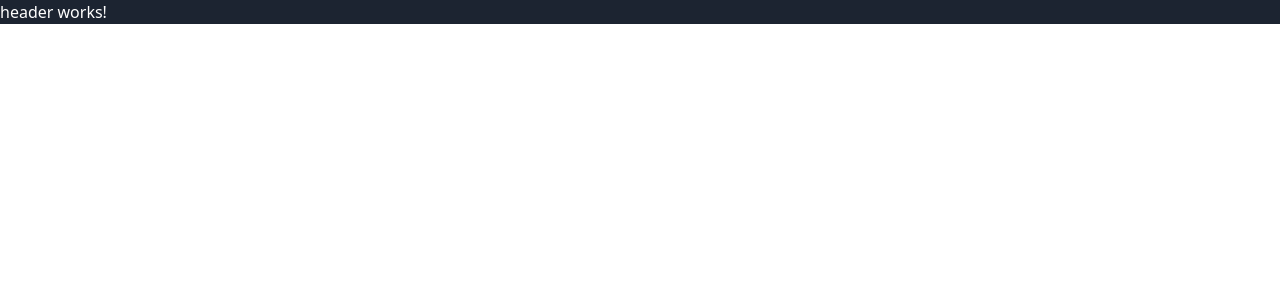
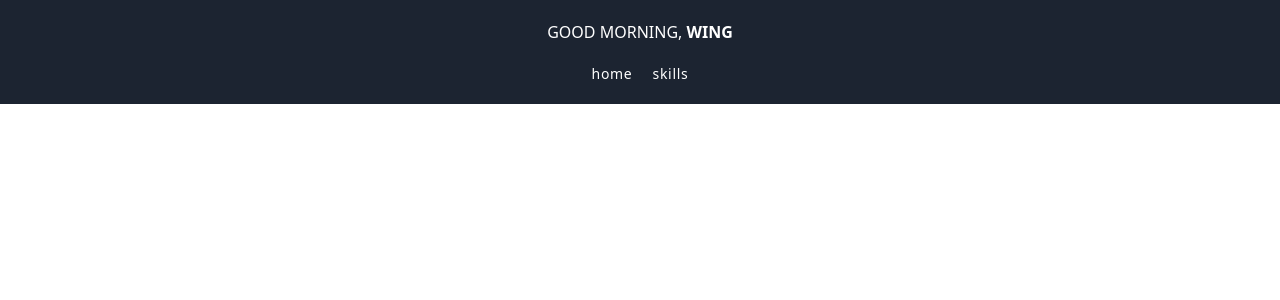
Before and after one commit to wingbui/good-morning-wing, an Angular app: page / in a window 1280 px wide. Shown: the top 300 px of the page. Built offline with nearby package versions, Linux system fonts and the light colour scheme.

Commit message:
build: logo and naviagtion links

```diff
--- a/src/app/shared/modules/header/components/header/header.component.html
+++ b/src/app/shared/modules/header/components/header/header.component.html
@@ -1 +1,10 @@
-<p>header works!</p>
+<header class="container mx-auto p-5 text-center">
+  <h1>
+    <span class="font-extralight">GOOD MORNING, </span>
+    <span class="font-semibold">WING</span>
+  </h1>
+  <div class="flex items-center justify-center space-x-5 font-extralight mt-5">
+    <a class="text-sm tracking-wider">home</a>
+    <a class="text-sm tracking-wider">skills</a>
+  </div>
+</header>
```
